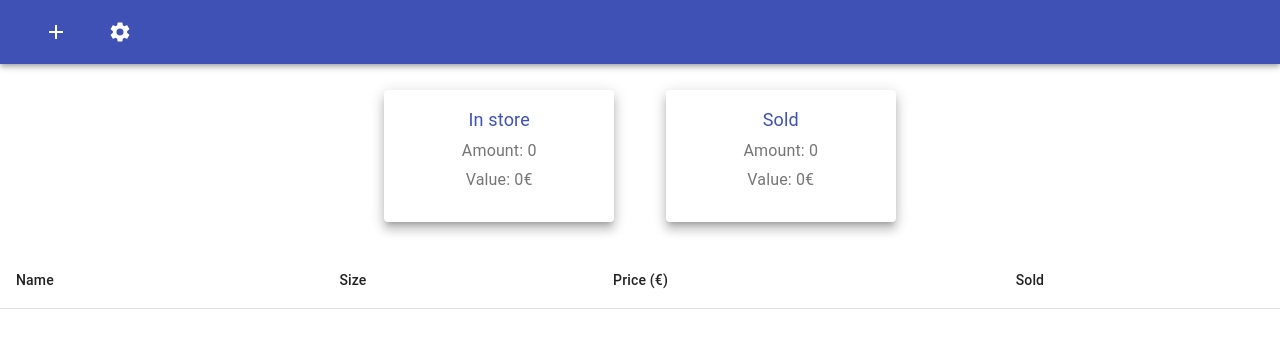
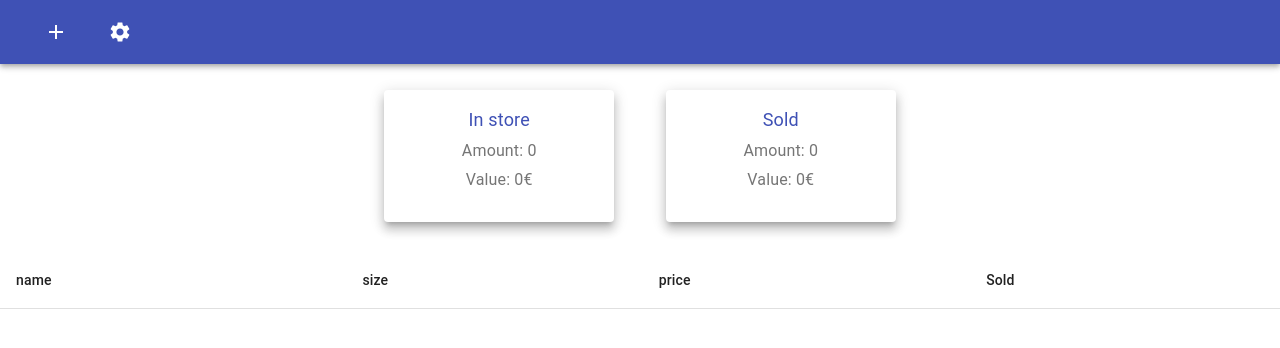
Before and after one commit to axelcedercreutz/Pegify, a React (Create React App) app: page / in a window 1280 px wide. Both pictures are taken after a click on the button 56 px from the left and 32 px from the top of the page. Shown: the top 348 px of the page. Built offline with nearby package versions, Linux system fonts and the light colour scheme.

Commit message:
dynamic fields working

```diff
--- a/src/App.js
+++ b/src/App.js
@@ -30,12 +30,10 @@ function App() {
   }
 
   const handleDeleteFromCollectedData = (dataItem) => {
-    console.log(dataItem);
     const allDataExecptDeleted = collectedData.filter(data => {
-      console.log(data);
-      if(data != dataItem) {
-        return data;
-      }
+        if(data !== dataItem) {
+          return data;
+        }
       return;
     });
     const newCollectedData = [...allDataExecptDeleted];
@@ -81,7 +79,10 @@ function App() {
             collectedData={collectedData}
             handleAddToCollectedData={(e) => handleAddToCollectedData(e)}
             handleDeleteFromCollectedData={(e) => handleDeleteFromCollectedData(e)}/> :
-          <Dashboard inventory={inventory} />
+          <Dashboard
+            collectedData={collectedData}
+            inventory={inventory}
+          />
 
       }
     </div>
--- a/src/Dashboard.js
+++ b/src/Dashboard.js
@@ -6,7 +6,10 @@ function Dashboard(props) {
   return (
     <>
         <Analytics inventory={props.inventory}/>
-        <Inventory inventory={props.inventory}/>
+        <Inventory
+            collectedData={props.collectedData}
+            inventory={props.inventory}
+        />
     </>
   );
 }
--- a/src/Inventory.js
+++ b/src/Inventory.js
@@ -2,19 +2,18 @@ import React from 'react';
 import { Table, TableHead, TableRow, TableCell, TableBody } from '@material-ui/core';
 
 function Inventory(props) {
+  console.log(props);
   return (
     <Table>
           <TableHead>
             <TableRow>
+              {props.collectedData.map(data => {
+                return(
                   <TableCell>
-                Name
+                    {data}
                   </TableCell>
-              <TableCell>
-                Size
-              </TableCell>
-              <TableCell>
-                Price (€)
-              </TableCell>
+                );
+              })}
               <TableCell>
                 Sold
               </TableCell>
@@ -23,16 +22,14 @@ function Inventory(props) {
           <TableBody>
           {props.inventory.map(inventoryItem => {
             return(
-              <TableRow key={inventoryItem.name}>
+              <TableRow>
+                {props.collectedData.map(data => {
+                  return(
                     <TableCell>
-                {inventoryItem.name}
+                      {inventoryItem[data] ? inventoryItem[data] : ''}
                     </TableCell>
-              <TableCell>
-                {inventoryItem.size}
-              </TableCell>
-              <TableCell>
-                {inventoryItem.price}
-              </TableCell>
+                  );
+                })}
                 <TableCell>
                   {inventoryItem.sold ? 'Yes' : 'No'}
                 </TableCell>
--- a/src/NewProduct.js
+++ b/src/NewProduct.js
@@ -62,6 +62,7 @@ function NewProduct(props) {
                 label={data}
                 name={data}
                 onChange={(e) => UpdateChange(e)}
+                type={data === 'price' ? 'number' : 'text'}
               />
             );
           })}
```
Lines whose indentation alone changed are shown as unchanged.
